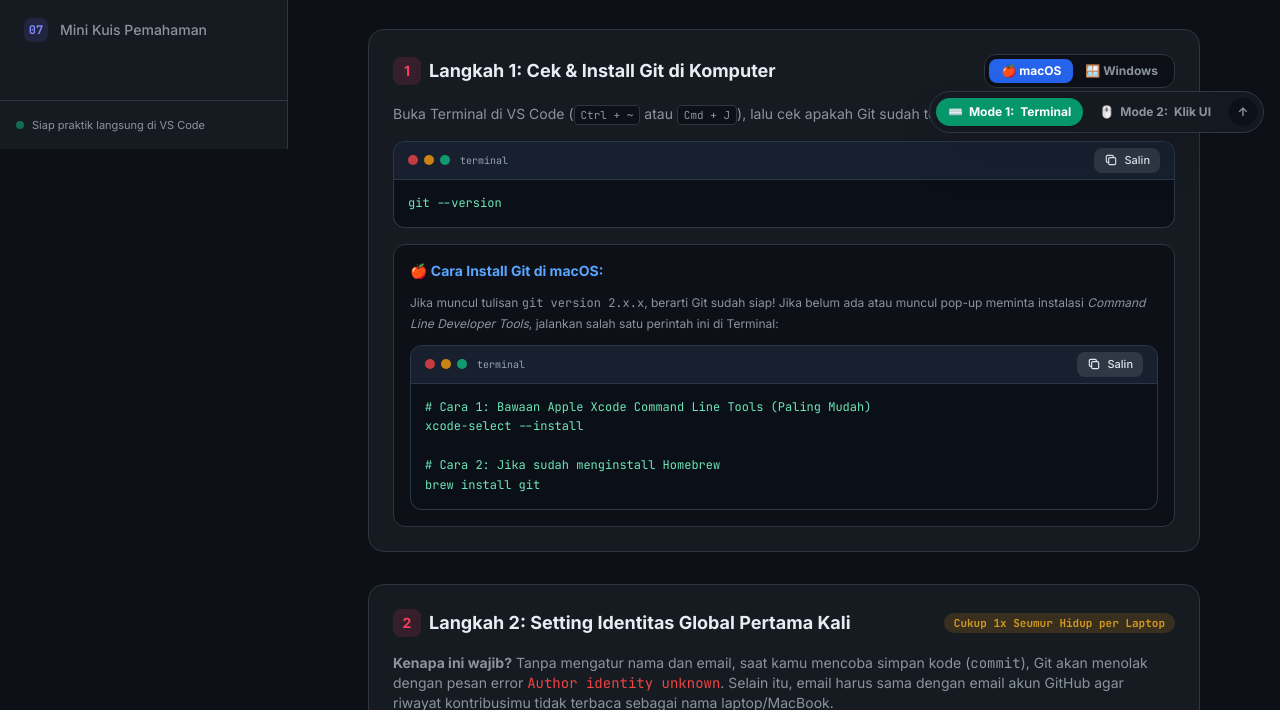
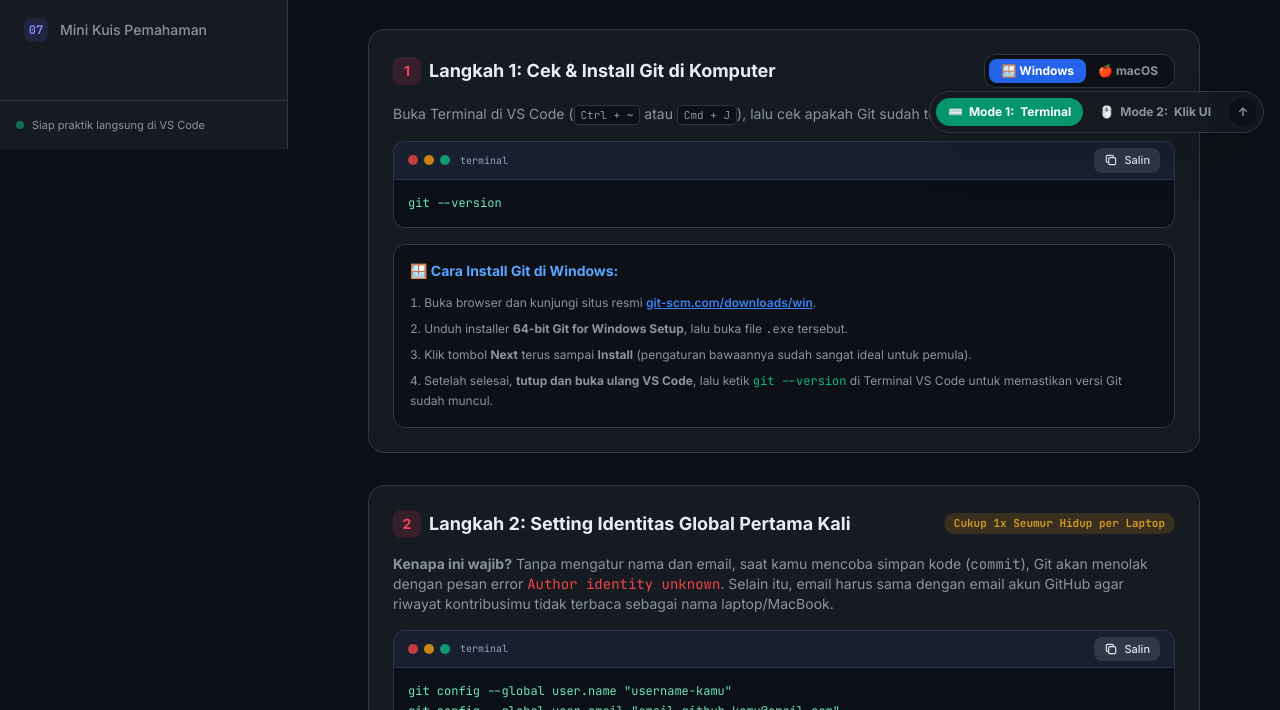
Before and after one commit to ceefyee-code/modul-git-github, a plain HTML site: page index.html in a window 1280 px wide. Shown: the part 651-1361 px from the top of the page. Drawn offline with nearby package versions, Linux system fonts and the light colour scheme.

Commit message:
update 1.1

```diff
--- a/index.html
+++ b/index.html
@@ -272,10 +272,10 @@
               <span class="w-7 h-7 rounded-lg bg-rose-500/15 text-rose-500 text-sm flex items-center justify-center font-bold">1</span>
               <span>Langkah 1: Cek & Install Git di Komputer</span>
             </h3>
-            <!-- OS Switcher -->
+            <!-- OS Switcher (Windows dulu baru macOS) -->
             <div class="inline-flex p-1 rounded-xl bg-slate-100 dark:bg-gh-bg border border-slate-200 dark:border-gh-border">
-              <button type="button" id="os-btn-mac" onclick="switchOsTab('mac')" class="px-3 py-1 rounded-lg text-xs font-bold bg-blue-600 text-white transition">🍎 macOS</button>
-              <button type="button" id="os-btn-win" onclick="switchOsTab('win')" class="px-3 py-1 rounded-lg text-xs font-bold text-slate-600 dark:text-gh-muted hover:text-slate-900 dark:hover:text-white transition">🪟 Windows</button>
+              <button type="button" id="os-btn-win" onclick="switchOsTab('win')" class="px-3 py-1 rounded-lg text-xs font-bold bg-blue-600 text-white transition">🪟 Windows</button>
+              <button type="button" id="os-btn-mac" onclick="switchOsTab('mac')" class="px-3 py-1 rounded-lg text-xs font-bold text-slate-600 dark:text-gh-muted hover:text-slate-900 dark:hover:text-white transition">🍎 macOS</button>
             </div>
           </div>
 
@@ -284,17 +284,8 @@
           </p>
           <div class="cmd-box" data-cmd="git --version"></div>
 
-          <!-- Panel macOS -->
-          <div id="os-panel-mac" class="p-4 rounded-xl bg-slate-50 dark:bg-gh-bg border border-slate-200 dark:border-gh-border space-y-3">
-            <div class="font-bold text-sm text-blue-600 dark:text-gh-blue">🍎 Cara Install Git di macOS:</div>
-            <p class="text-xs text-slate-600 dark:text-gh-muted leading-relaxed">
-              Jika muncul tulisan <code class="font-mono">git version 2.x.x</code>, berarti Git sudah siap! Jika belum ada atau muncul pop-up meminta instalasi <em>Command Line Developer Tools</em>, jalankan salah satu perintah ini di Terminal:
-            </p>
-            <div class="cmd-box" data-cmd="# Cara 1: Bawaan Apple Xcode Command Line Tools (Paling Mudah)&#10;xcode-select --install&#10;&#10;# Cara 2: Jika sudah menginstall Homebrew&#10;brew install git"></div>
-          </div>
-
-          <!-- Panel Windows -->
-          <div id="os-panel-win" class="hidden p-4 rounded-xl bg-slate-50 dark:bg-gh-bg border border-slate-200 dark:border-gh-border space-y-3">
+          <!-- Panel Windows (Default Aktif) -->
+          <div id="os-panel-win" class="p-4 rounded-xl bg-slate-50 dark:bg-gh-bg border border-slate-200 dark:border-gh-border space-y-3">
             <div class="font-bold text-sm text-blue-600 dark:text-gh-blue">🪟 Cara Install Git di Windows:</div>
             <ol class="text-xs text-slate-600 dark:text-gh-muted space-y-1.5 list-decimal list-inside leading-relaxed">
               <li>Buka browser dan kunjungi situs resmi <a href="https://git-scm.com/downloads/win" target="_blank" rel="noopener noreferrer" class="text-blue-500 underline font-semibold">git-scm.com/downloads/win</a>.</li>
@@ -302,6 +293,15 @@
               <li>Klik tombol <strong>Next</strong> terus sampai <strong>Install</strong> (pengaturan bawaannya sudah sangat ideal untuk pemula).</li>
               <li>Setelah selesai, <strong>tutup dan buka ulang VS Code</strong>, lalu ketik <code class="font-mono text-emerald-500">git --version</code> di Terminal VS Code untuk memastikan versi Git sudah muncul.</li>
             </ol>
+          </div>
+
+          <!-- Panel macOS -->
+          <div id="os-panel-mac" class="hidden p-4 rounded-xl bg-slate-50 dark:bg-gh-bg border border-slate-200 dark:border-gh-border space-y-3">
+            <div class="font-bold text-sm text-blue-600 dark:text-gh-blue">🍎 Cara Install Git di macOS:</div>
+            <p class="text-xs text-slate-600 dark:text-gh-muted leading-relaxed">
+              Jika muncul tulisan <code class="font-mono">git version 2.x.x</code>, berarti Git sudah siap! Jika belum ada atau muncul pop-up meminta instalasi <em>Command Line Developer Tools</em>, jalankan salah satu perintah ini di Terminal:
+            </p>
+            <div class="cmd-box" data-cmd="# Cara 1: Bawaan Apple Xcode Command Line Tools (Paling Mudah)&#10;xcode-select --install&#10;&#10;# Cara 2: Jika sudah menginstall Homebrew&#10;brew install git"></div>
           </div>
         </div>
 
```
